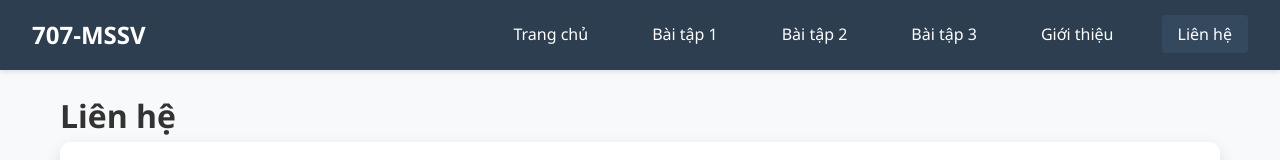
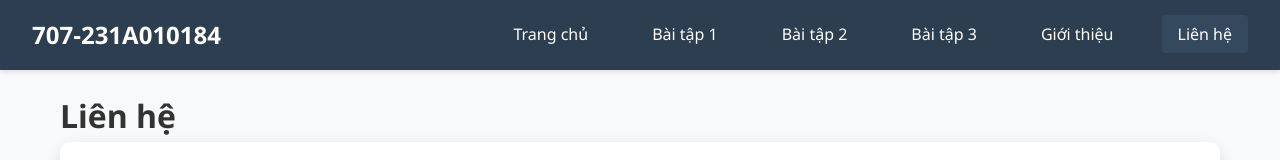
Before and after one commit to chidung471/707-231A010184, a plain HTML site: page contact.html in a window 1280 px wide. Shown: the top 160 px of the page. Drawn offline with Linux system fonts and the light colour scheme.

Commit message:
Update contact.html

```diff
--- a/contact.html
+++ b/contact.html
@@ -9,7 +9,7 @@
 <body>
     <header>
         <nav class="navbar">
-            <div class="nav-brand">707-MSSV</div>
+            <div class="nav-brand">707-231A010184</div>
             <ul class="nav-menu">
                 <li><a href="index.html">Trang chủ</a></li>
                 <li><a href="baitap01.html">Bài tập 1</a></li>
@@ -70,4 +70,5 @@
 
     <script src="js/script.js"></script>
 </body>
+
 </html>
```
